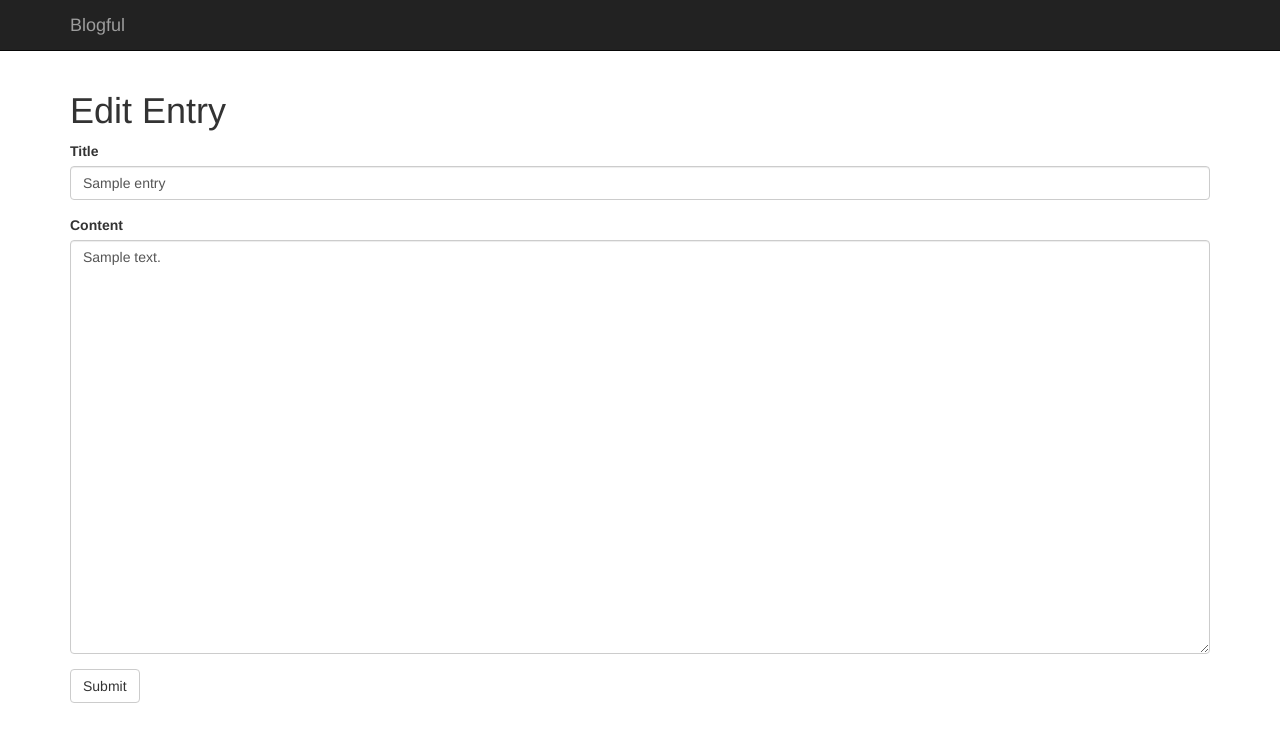
After one commit to rcdc1989/blogful, a Flask app: page /entry/1/edit in a window 1280 px wide. The commit adds this page. Shown: the top 742 px of the page. Run offline with Flask 2, Linux system fonts and the light colour scheme; tables that the repository leaves empty hold one stand-in row (values such as "Sample post"); some libraries are stand-ins or nearby versions.

Commit message:
-improved single entry view: fixed issues with non-contiguous indices -added edit functionality -starting implementing delete functionality -> IN PROGRESS

```diff
--- /dev/null
+++ b/blog/templates/edit_entry.html
@@ -0,0 +1,19 @@
+{% extends "base.html" %}
+
+{% block content %}
+<h1>
+    Edit Entry
+</h1>
+
+<form role="form" method="POST">
+    <div class="form-group">
+        <label for="title">Title</label>
+        <input type="text" class="form-control" id="title" name="title" value="{{title}}" required>
+    </div>
+    <div class="form-group">
+        <label for="content">Content</label>
+        <textarea class="form-control" id="content" name="content" rows="20" required>{{content}}</textarea>
+    </div>
+    <button type="submit" class="btn btn-default">Submit</button>
+</form>
+{% endblock %}
--- a/blog/templates/single_entry.html
+++ b/blog/templates/single_entry.html
@@ -10,6 +10,11 @@
     <a href="{{ url_for('view_entry', ID=prev_id) }}">&larr; Previous</a>
     </li>
     {% endif %}
+
+    <li>
+    <a href="{{ url_for('edit_entry_get', ID=ID) }}"> Edit</a>
+    </li>
+
     {% if has_next %}
     <li class="next">
     <a href="{{ url_for('view_entry', ID=next_id) }}">&rarr; Next</a>
--- a/blog/views.py
+++ b/blog/views.py
@@ -3,7 +3,13 @@ from flask import request, redirect, url_for
 from . import app
 from .database import session, Entry
 
+"""
+ __   ___              ___     _       _
+ \ \ / (_)_____ __ __ | __|_ _| |_ _ _(_)___ ___
+  \ V /| / -_) V  V / | _|| ' \  _| '_| / -_|_-<
+   \_/ |_\___|\_/\_/  |___|_||_\__|_| |_\___/__/
 
+"""
 #Default paginated view
 PAGINATE_BY = 10
 
@@ -47,18 +53,22 @@ def view_entry(ID=1):
     #we increment the index number to get position that is aligned with "ID"
     position = entries_id.index(ID)
     count = session.query(Entry).count()
+    print(position)
+    print(count)
 
     #to handle case where id numbers are not contiguous (because of deletions)
+
     has_prev = position > 0 #check entry is not first in the list
-    has_next = position < count - 2 #check entry is not last in the list
+    has_next = position < count - 1 #check entry is not last in the list
 
+    #we use "try" to handle cases where there is no
     try:
         next_id = entries_id[position + 1]#get id for next entry
+    except IndexError:
+        next_id = ID
+    try:
         prev_id = entries_id[position - 1]
-
     except IndexError:
-
-        next_id = ID
         prev_id = ID
 
     return render_template("single_entry.html",
@@ -68,9 +78,17 @@ def view_entry(ID=1):
         has_prev=has_prev,
         next_id = next_id,
         prev_id = prev_id
-    )
+        )
 
-#view for "add entry" form
+"""
+      _      _    _   ___     _       _
+     /_\  __| |__| | | __|_ _| |_ _ _(_)___ ___
+    / _ \/ _` / _` | | _|| ' \  _| '_| / -_|_-<
+   /_/ \_\__,_\__,_| |___|_||_\__|_| |_\___/__/
+
+"""
+
+#ADD: view for "add entry" form
 @app.route("/entry/add", methods=["GET"])
 def add_entry_get():
     return render_template("add_entry.html")
@@ -85,3 +103,63 @@ def add_entry_post():
     session.add(entry)
     session.commit()
     return redirect(url_for("entries"))
+
+"""
+  ___    _ _ _     ___     _       _
+ | __|__| (_) |_  | __|_ _| |_ _ _(_)___ ___
+ | _|/ _` | |  _| | _|| ' \  _| '_| / -_|_-<
+ |___\__,_|_|\__| |___|_||_\__|_| |_\___/__/
+
+"""
+
+#EDIT: view for "edit entry" form
+@app.route("/entry/<int:ID>/edit", methods=["GET"])
+def edit_entry_get(ID=1):
+
+    content = session.query(Entry.content).filter(Entry.id==ID).first()[0]
+    title = session.query(Entry.title).filter(Entry.id==ID).first()[0]
+
+    return render_template("edit_entry.html",
+        ID=ID,
+        content=content,
+        title=title
+        )
+
+#EDIT: view for handling "POST" output
+@app.route("/entry/<int:ID>/edit", methods=["POST"])
+def edit_entry_post(ID=1):
+    entry = session.query(Entry).get(ID)
+    entry.title = request.form["title"]
+    entry.content = request.form["content"]
+    session.commit()
+    return redirect(url_for("view_entry", ID=ID))
+
+"""
+  ___      _     _         ___     _       _
+ |   \ ___| |___| |_ ___  | __|_ _| |_ _ _(_)___ ___
+ | |) / -_) / -_)  _/ -_) | _|| ' \  _| '_| / -_|_-<
+ |___/\___|_\___|\__\___| |___|_||_\__|_| |_\___/__/
+
+"""
+
+#view for displaying a single entry
+@app.route("/delete/<int:ID>/confirm", methods = ["GET"])
+def delete_entry(ID=1):
+
+    entry = session.query(Entry).get(ID)
+
+    return render_template("delete_entry.html",
+        entry=entry,
+        ID=ID,
+        )
+
+
+#EDIT: view for handling "POST" output
+@app.route("/delete/<int:ID>/confirm", methods=["POST"])
+def delete_entry_post(ID=1):
+    confirmed = request.form["confirm"]
+    if confirmed:
+        entry = session.query(Entry).get(ID)
+        session.delete(entry)
+        session.commit()
+    return redirect(url_for("entries"))
```
Also changed, not shown: blog/templates/delete_entry.html (added, +26 -0 lines).
